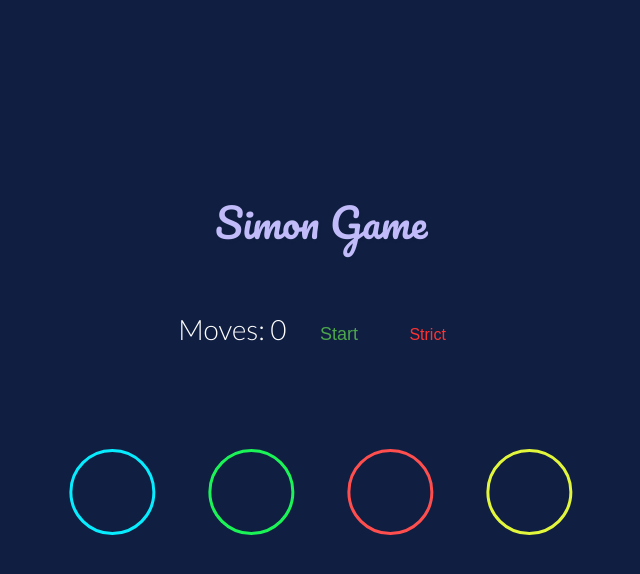
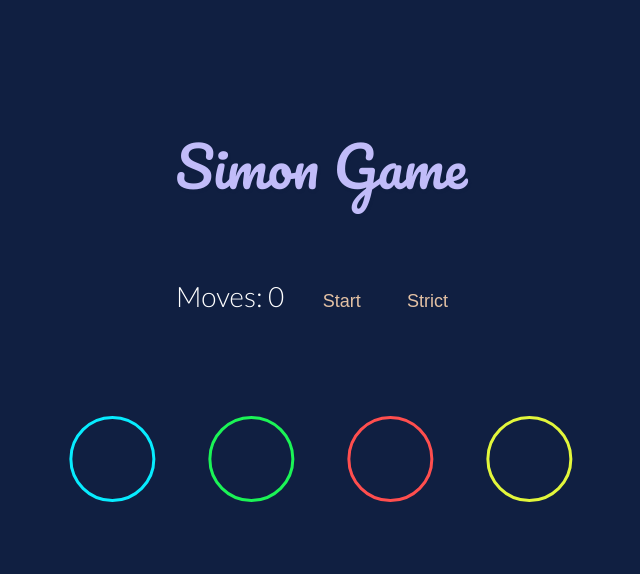
Before and after one commit to c-clin/simon-game, a website: page index.html in a window 1280 px wide. Shown: the whole page, without its empty margins (319-959 px from the left). Drawn offline with nearby package versions, Linux system fonts and the light colour scheme.

Commit message:
final comments/spaces deletion

```diff
--- a/app/app.js
+++ b/app/app.js
@@ -7,7 +7,7 @@ $(document).ready(function() {
         currentGame: [],
         player: [],
         playerTurn: false
-    }
+    };
 
     // start the game
     function startGame() {
@@ -41,9 +41,7 @@ $(document).ready(function() {
     // randomly selects a id from the possibilities array
     function newMove() {
         game.currentGame.push(game.possibilities[Math.floor(Math.random()*4)]);
-        console.log('current game: ' + game.currentGame);
         showMoves();
-        game.playerTurn = true;
     }
 
     // show the next move on the UI
@@ -82,14 +80,10 @@ $(document).ready(function() {
     }
 
     function playerMoves(id) {
-        console.log("player move " + game.playerTurn);
         if (game.playerTurn) {
             game.player.push(id);
             checkPlayerMove(id);
-            console.log('player moves: ' + game.player);
         }
-
-
     }
 
     function checkPlayerMove(id) {
@@ -111,7 +105,7 @@ $(document).ready(function() {
                 }, 1000);
             } else {
                 $(id).addClass("animated shake");
-                console.log('wrong, try again');
+                console.log('wrong');
                 setTimeout(function () {
                     $(id).removeClass("animated shake");
                     showMoves();
@@ -152,8 +146,10 @@ $(document).ready(function() {
 
     // listens to button clicks
     $('.buttons').click((e) => {
-        if (e.target.id) {
-            playerMoves("#" + e.target.id);
+        if (game.playerTurn) {
+            if (e.target.id) {
+                playerMoves("#" + e.target.id);
+            }
         }
     })
 
@@ -186,5 +182,4 @@ $(document).ready(function() {
             startGame();
         }, 1000);
     })
-
 });
--- a/app/sass/styles.scss
+++ b/app/sass/styles.scss
@@ -3,11 +3,12 @@ html, body {
     box-sizing: border-box;
     font-family: 'Lato', sans-serif;
 }
+
 .container {
     position: absolute;
     margin: 0 auto;
     text-align: center;
-    top: 20%;
+    top: 10%;
     left: 50%;
     transform: translate(-50%);
 
@@ -17,10 +18,14 @@ html, body {
 
     h1 {
         font-family: 'Pacifico', cursive;
-        font-size: 40px;
+        font-size: 55px;
         font-weight: 500;
         color: #c1bcf9;
         text-shadow: 1px 2px 2px #101f41;
+
+        @media only screen and (max-width: 600px) {
+        font-size: 40px;
+        }
     }
 
     .header {
@@ -29,16 +34,20 @@ html, body {
         color: white;
         font-weight: 300;
 
+        #count {
+            display: inline-block;
+            margin-right: 10px;
+        }
+
         #start-btn {
             cursor: pointer;
             padding: 7px 16px;
             font-size: 18px;
             background-color: transparent;
             border: 2px solid transparent;
-            // color:  #e3c1a4;
-            color: #4ca64c;
+            color: #e3c1a4;
             transition: .4s ease-in-out;
-            margin: 0 10px;
+            margin: 0 5px;
             font-weight: 300;
 
             @media only screen and (max-width: 600px) {
@@ -55,8 +64,6 @@ html, body {
 
             &:hover {
                 border: 2px solid #4ca64c;
-                // border: 2px solid #e3c1a4;
-                // background-color: rgba(227,193,164, 0.7);
                 color: #4ca64c;
             }
 
@@ -68,7 +75,7 @@ html, body {
         #strict-btn {
             cursor: pointer;
             padding: 7px 16px;
-            font-size: 16px;
+            font-size: 18px;
             background-color: transparent;
             border: 2px solid transparent;
             color: #e3c1a4;
@@ -85,6 +92,11 @@ html, body {
                 border: 2px solid rgb(255,50,50);
                 color: rgb(255,50,50);
                 transition: .4s ease-in-out;
+            }
+
+            &:hover {
+                border: 2px solid rgb(255,50,50);
+                color: rgb(255,50,50);
             }
 
             &:focus {
--- a/index.html
+++ b/index.html
@@ -13,21 +13,18 @@
     <div class="container">
         <h1>Simon Game</h1>
         <div class="header">
-            Moves: <p id="count" style="display: inline-block;">0</p>
+            Moves: <p id="count">0</p>
             <button id="start-btn">Start</button>
             <button id="strict-btn">Strict</button>
             <button id="reset-btn">Play again?</button>
         </div>
-
         <div class="buttons">
             <button class="button" id="b1"></button>
             <button class="button" id="b2"></button>
             <button class="button" id="b3"></button>
             <button class="button" id="b4"></button>
-
         </div>
     </div>
-
 
     <script src="https://cdnjs.cloudflare.com/ajax/libs/jquery/3.3.1/jquery.min.js"></script>
     <script src="app/app.js"></script>
```
Also changed, not shown: app/css/styles.css.
